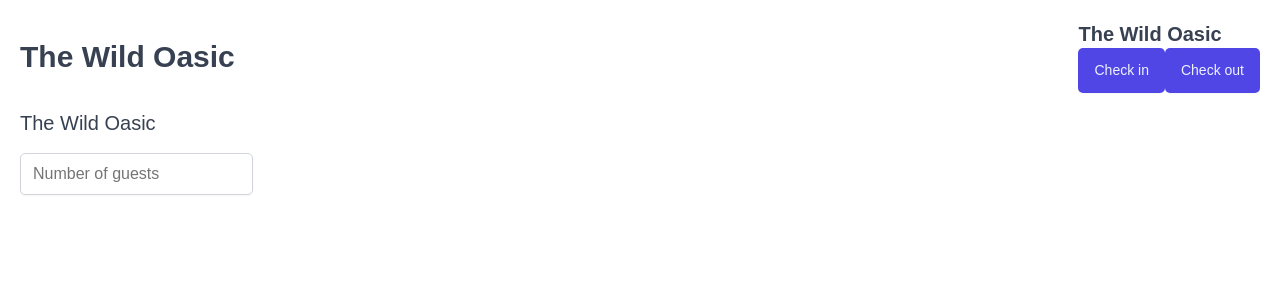
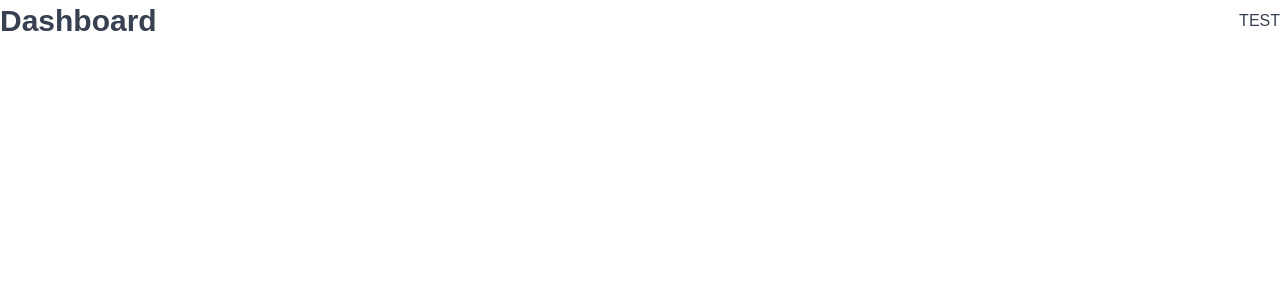
Before and after one commit to anna-vit/the-wild-oasis-h, a React app: page /dashboard in a window 1280 px wide. Shown: the top 300 px of the page. Built offline with nearby package versions, Linux system fonts and the light colour scheme; the HTML template or start-up script is replaced by a standard one.

Commit message:
Added react-router-dom library and built routes in app

```diff
--- a/package.json
+++ b/package.json
@@ -12,6 +12,7 @@
   "dependencies": {
     "react": "^18.2.0",
     "react-dom": "^18.2.0",
+    "react-router-dom": "^6.22.2",
     "styled-components": "^6.1.8"
   },
   "devDependencies": {
--- a/src/App.jsx
+++ b/src/App.jsx
@@ -1,45 +1,31 @@
-import styled from "styled-components";
+import { BrowserRouter, Navigate, Route, Routes } from "react-router-dom";
 import GlobalStyles from "./styles/GlobalStyles";
-import Button from "./ui/Button";
-import Input from "./ui/Input";
-import Heading from "./ui/Heading";
-import Row from "./ui/Row";
-
-const StyleApp = styled.div`
-  /* background-color: orangered; */
-  padding: 20px;
-`;
+import Dashboard from "./pages/Dashboard";
+import Bookings from "./pages/Bookings";
+import Cabins from "./pages/Cabins";
+import Users from "./pages/Users";
+import Senttings from "./pages/Settings";
+import Account from "./pages/Account";
+import Login from "./pages/Login";
+import PageNotFound from "./pages/PageNotFound";
 
 function App() {
   return (
     <>
       <GlobalStyles />
-      <StyleApp>
-        <Row>
-          <Row type="horizontal">
-            <Heading as={"h1"}>The Wild Oasic</Heading>
-
-            <div>
-              <Heading as={"h2"}>The Wild Oasic</Heading>
-              <Button
-                variation="primary"
-                size="medium"
-                onClick={() => alert("Check in")}
-              >
-                Check in
-              </Button>
-              <Button onClick={() => alert("Check 0ut")}>Check out</Button>
-            </div>
-          </Row>
-
-          <Row type="vertical">
-            <Heading as={"h3"}>The Wild Oasic</Heading>
-            <form>
-              <Input type="number" placeholder="Number of guests"></Input>
-            </form>
-          </Row>
-        </Row>
-      </StyleApp>
+      <BrowserRouter>
+        <Routes>
+          <Route index element={<Navigate replace to="dashboard" />} />
+          <Route path="dashboard" element={<Dashboard />} />
+          <Route path="bookings" element={<Bookings />} />
+          <Route path="cabins" element={<Cabins />} />
+          <Route path="users" element={<Users />} />
+          <Route path="senttings" element={<Senttings />} />
+          <Route path="account" element={<Account />} />
+          <Route path="login" element={<Login />} />
+          <Route path="*" element={<PageNotFound />} />
+        </Routes>
+      </BrowserRouter>
     </>
   );
 }
--- a/src/pages/PageNotFound.jsx
+++ b/src/pages/PageNotFound.jsx
@@ -1,6 +1,6 @@
 import styled from "styled-components";
 
-import { useMoveBack } from "../hooks/useMoveBack";
+import { useMoveBack } from "../data/hooks/useMoveBack";
 import Heading from "../ui/Heading";
 
 const StyledPageNotFound = styled.main`
```
Also changed, not shown: 1 other file (tests, documents, lock files or other folders).
